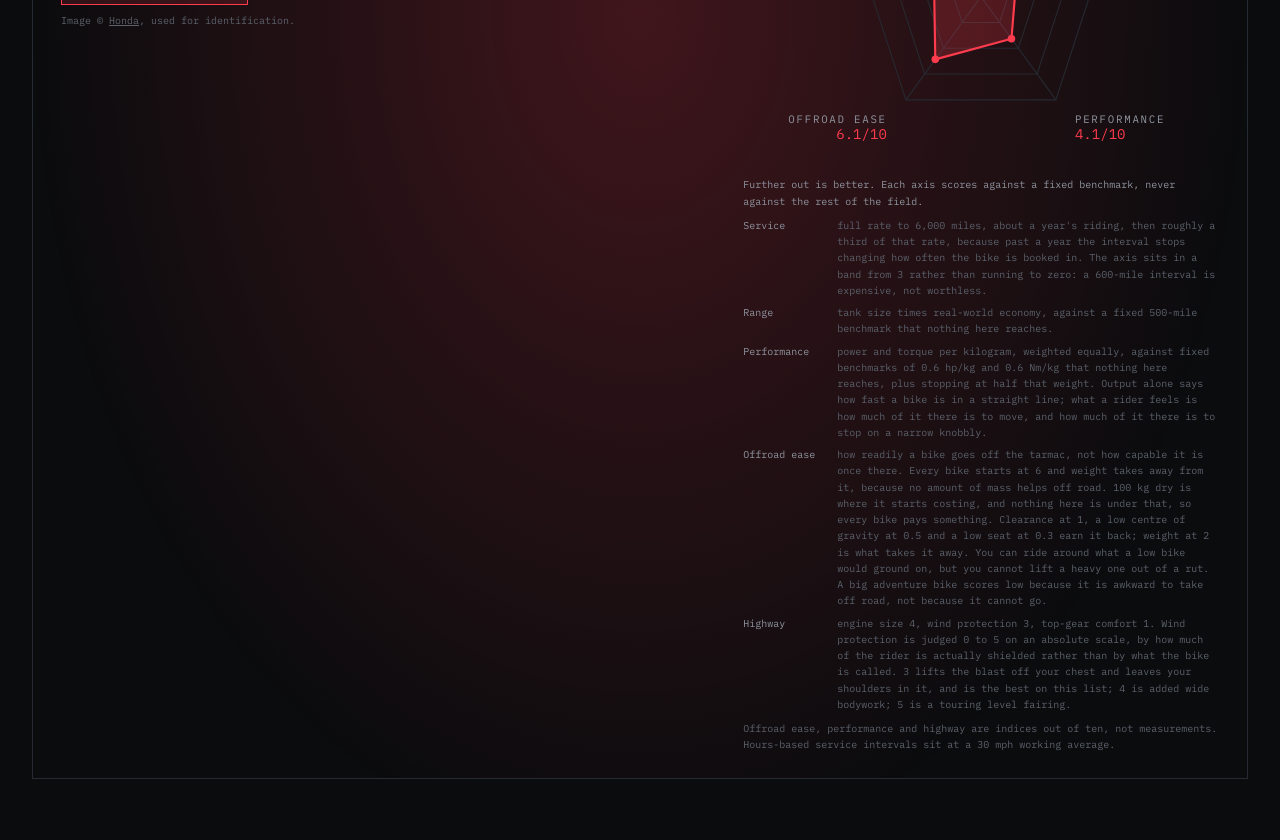
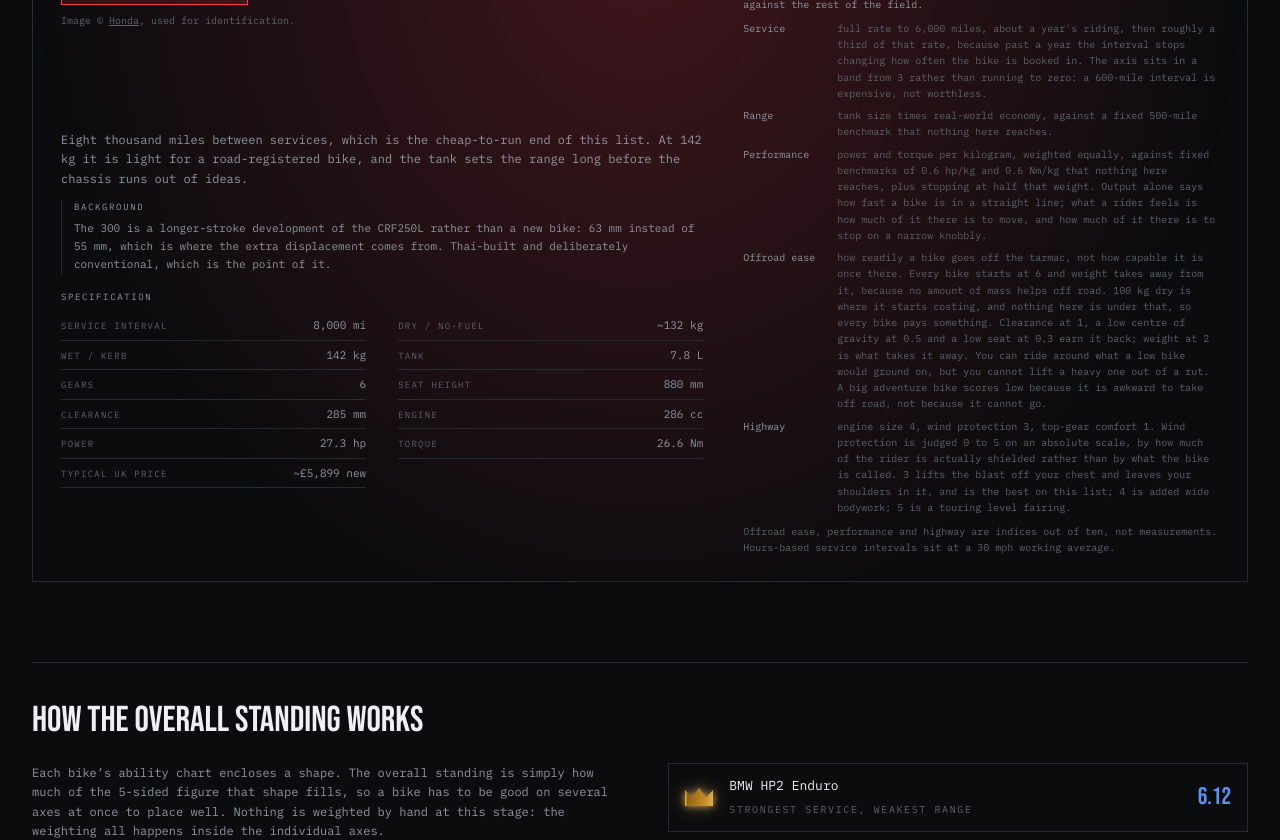
Before and after one commit to normanzb/dualsport-comparison, a Next.js app: page /bikes/honda-crf300l in a window 1280 px wide. Shown: the part 2520-3360 px from the top of the page. Built offline with nearby package versions, Linux system fonts and the light colour scheme.

Commit message:
fix: layout

```diff
--- a/src/components/DetailPanel.tsx
+++ b/src/components/DetailPanel.tsx
@@ -11,6 +11,7 @@ import { Feather } from "@/components/Feather";
 import { ShareButton } from "@/components/ShareButton";
 import type { Bike } from "@/data/bikes";
 import { type Side, photosFor } from "@/data/photos";
+import { SPEC_FIELDS } from "@/data/spec-fields";
 import { offroadEaseRank, overallRank, ridingRank, superlativesFor } from "@/data/superlatives";
 import { asset } from "@/lib/base-path";
 
@@ -199,9 +200,18 @@ export function DetailPanel({ bike, onClear }: { bike: Bike | null; onClear: ()
         />
       </header>
 
-      <div className="relative grid gap-8 px-5 py-6 md:px-7 lg:grid-cols-[1.35fr_1fr] lg:gap-10">
-        <Stack key={bike.slug} bike={bike} />
-        <div className="min-w-0">
+      {/*
+        Three grid children, so the phone gets photo, pills, chart, then the
+        reading. On a wide screen the right-hand column spans both rows, which
+        puts the pills level with the top of the photograph and drops the prose
+        under it rather than beside it.
+      */}
+      <div className="relative grid gap-8 px-5 py-6 md:px-7 lg:grid-cols-[1.35fr_1fr] lg:gap-x-10">
+        <div className="min-w-0 lg:col-start-1 lg:row-start-1">
+          <Stack key={bike.slug} bike={bike} />
+        </div>
+
+        <div className="min-w-0 lg:col-start-2 lg:row-span-2 lg:row-start-1">
           {superlatives.length > 0 && (
             <ul className="mb-3 flex flex-wrap gap-1.5">
               {superlatives.map((s) => {
@@ -228,6 +238,10 @@ export function DetailPanel({ bike, onClear }: { bike: Bike | null; onClear: ()
               })}
             </ul>
           )}
+          <AbilityChart bike={bike} />
+        </div>
+
+        <div className="min-w-0 lg:col-start-1 lg:row-start-2">
           <p className="mb-3 text-[12px] leading-relaxed text-ink-dim">{bike.note}</p>
           {(bike.story || bike.platform) && (
             <div className="mb-4 border-l border-hair pl-3">
@@ -241,7 +255,21 @@ export function DetailPanel({ bike, onClear }: { bike: Bike | null; onClear: ()
               ))}
             </div>
           )}
-          <AbilityChart bike={bike} />
+
+          <h4 className="mb-2 text-[9px] tracking-[0.18em] text-ink-dim uppercase">
+            Specification
+          </h4>
+          <dl className="grid gap-x-8 sm:grid-cols-2">
+            {SPEC_FIELDS.map((f) => (
+              <div
+                key={f.label}
+                className="flex items-baseline justify-between gap-3 border-b border-hair py-1.5"
+              >
+                <dt className="text-[9px] tracking-[0.14em] text-ink-faint uppercase">{f.label}</dt>
+                <dd className="text-right text-[11px] text-ink-dim tabular-nums">{f.cell(bike)}</dd>
+              </div>
+            ))}
+          </dl>
         </div>
       </div>
     </article>
--- a/src/components/SpecTable.tsx
+++ b/src/components/SpecTable.tsx
@@ -8,6 +8,7 @@ import { Diamond } from "@/components/Diamond";
 import { Feather } from "@/components/Feather";
 import { type Bike, bikes } from "@/data/bikes";
 import { photosFor } from "@/data/photos";
+import { SPEC_FIELDS } from "@/data/spec-fields";
 import { offroadEaseRank, overallRank, ridingRank } from "@/data/superlatives";
 
 type Col = {
@@ -19,17 +20,7 @@ type Col = {
 
 const COLS: Col[] = [
   { label: "Bike", value: (b) => `${b.model} ${b.year ?? ""}`.trim() },
-  { label: "Service interval", value: (b) => b.n.serviceMi, cell: (b) => b.spec.serviceInterval },
-  { label: "Dry / no-fuel", value: (b) => b.n.dryKg, cell: (b) => b.spec.dryWeight },
-  { label: "Wet / kerb", value: (b) => b.n.wetKg, cell: (b) => b.spec.wetWeight },
-  { label: "Tank", value: (b) => b.n.tankL, cell: (b) => b.spec.tank },
-  { label: "Gears", value: (b) => Number(b.spec.gears), cell: (b) => b.spec.gears },
-  { label: "Seat height", value: (b) => b.n.seatMm, cell: (b) => b.spec.seatHeight },
-  { label: "Clearance", value: (b) => b.n.clearanceMm, cell: (b) => b.spec.clearance },
-  { label: "Engine", value: (b) => b.n.cc, cell: (b) => b.spec.engine },
-  { label: "Power", value: (b) => b.n.hp, cell: (b) => b.spec.power },
-  { label: "Torque", value: (b) => b.n.nm, cell: (b) => b.spec.torque },
-  { label: "Typical UK price", value: (b) => b.n.priceFrom, cell: (b) => b.spec.price },
+  ...SPEC_FIELDS.map((f) => ({ label: f.label, value: f.sort, cell: f.cell })),
 ];
 
 type Sort = { col: number; dir: "asc" | "desc" };
--- /dev/null
+++ b/src/data/spec-fields.ts
@@ -0,0 +1,23 @@
+import type { Bike } from "@/data/bikes";
+
+export type SpecField = {
+  label: string;
+  cell: (b: Bike) => string;
+  /** null sorts last whichever way the column is pointing */
+  sort: (b: Bike) => number | string | null;
+};
+
+/** The specification sheet, shared by the table's columns and the panel's list. */
+export const SPEC_FIELDS: SpecField[] = [
+  { label: "Service interval", cell: (b) => b.spec.serviceInterval, sort: (b) => b.n.serviceMi },
+  { label: "Dry / no-fuel", cell: (b) => b.spec.dryWeight, sort: (b) => b.n.dryKg },
+  { label: "Wet / kerb", cell: (b) => b.spec.wetWeight, sort: (b) => b.n.wetKg },
+  { label: "Tank", cell: (b) => b.spec.tank, sort: (b) => b.n.tankL },
+  { label: "Gears", cell: (b) => b.spec.gears, sort: (b) => Number(b.spec.gears) },
+  { label: "Seat height", cell: (b) => b.spec.seatHeight, sort: (b) => b.n.seatMm },
+  { label: "Clearance", cell: (b) => b.spec.clearance, sort: (b) => b.n.clearanceMm },
+  { label: "Engine", cell: (b) => b.spec.engine, sort: (b) => b.n.cc },
+  { label: "Power", cell: (b) => b.spec.power, sort: (b) => b.n.hp },
+  { label: "Torque", cell: (b) => b.spec.torque, sort: (b) => b.n.nm },
+  { label: "Typical UK price", cell: (b) => b.spec.price, sort: (b) => b.n.priceFrom },
+];
```
